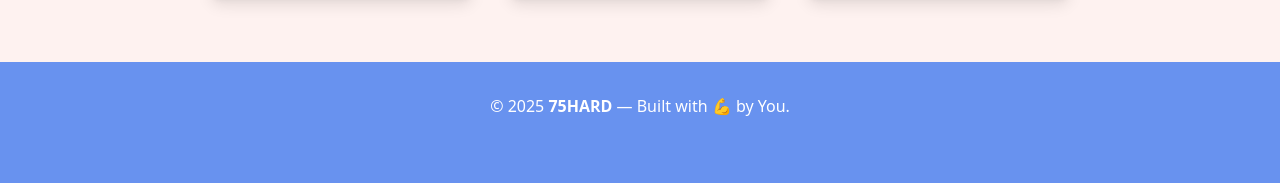
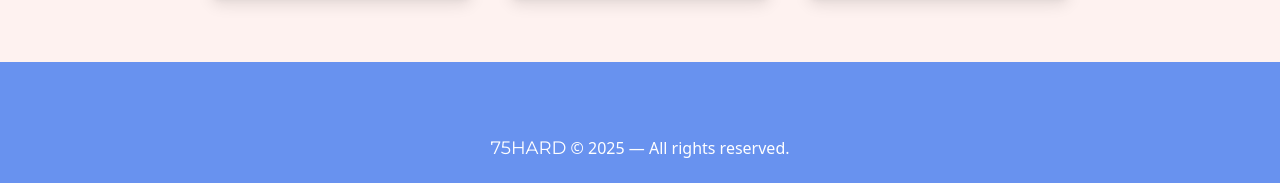
Before and after one commit to flashrod/75hard, a React (Vite) app in the folder frontend/: page / in a window 1280 px wide. Shown: the part 1174-1357 px from the top of the page. Before the commit the page ends 1324 px from the top, so only its background shows below. Built offline with nearby package versions, Linux system fonts and the light colour scheme; no server answers.

Commit message:
footer changes

```diff
--- a/frontend/src/components/Footer.jsx
+++ b/frontend/src/components/Footer.jsx
@@ -1,10 +1,7 @@
-// src/components/Footer.jsx
 export default function Footer() {
   return (
-    <footer className="bg-primaryDark text-sky py-8 text-center font-sans">
-      <div>
-        &copy; {new Date().getFullYear()} <span className="text-copper font-bold">75HARD</span> — Built with 💪 by You.
-      </div>
+    <footer className="bg-primary text-white py-6 text-center mt-12">
+      <span className="font-display text-lg">75HARD</span> &copy; {new Date().getFullYear()} — All rights reserved.
     </footer>
   );
 }
```
